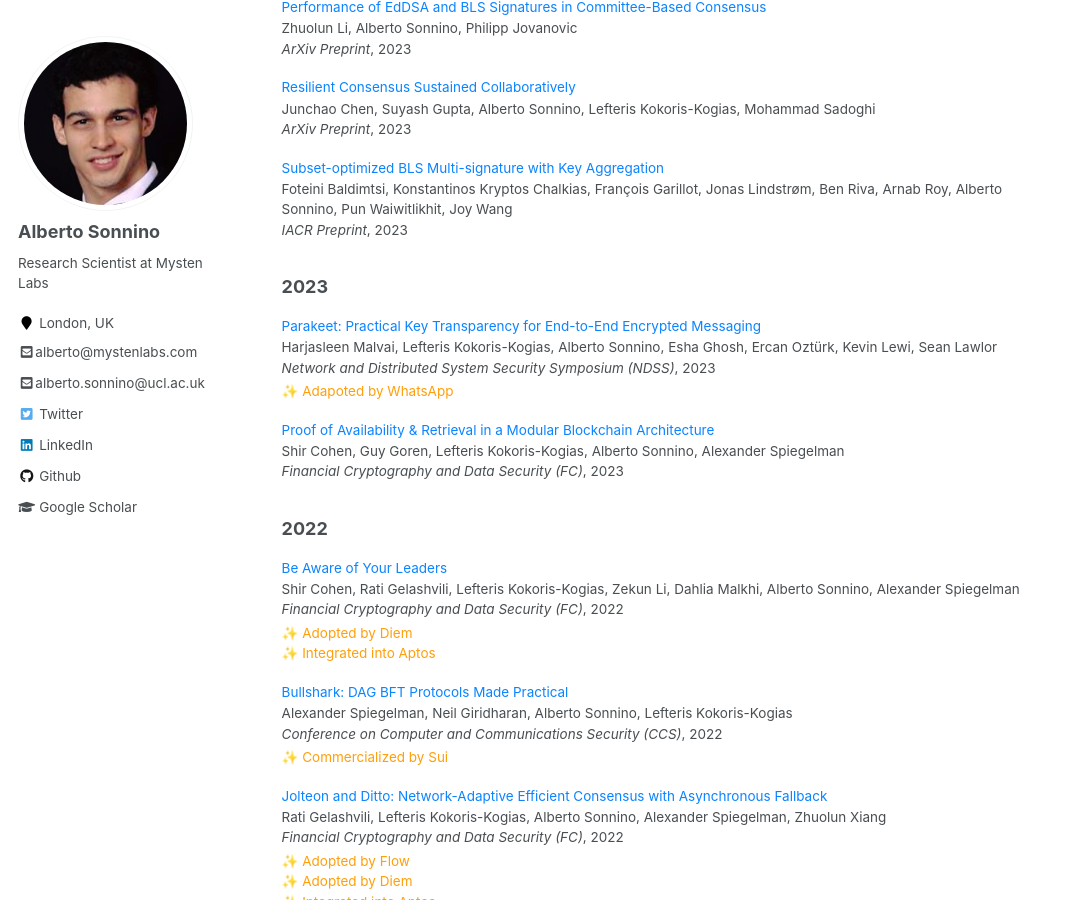
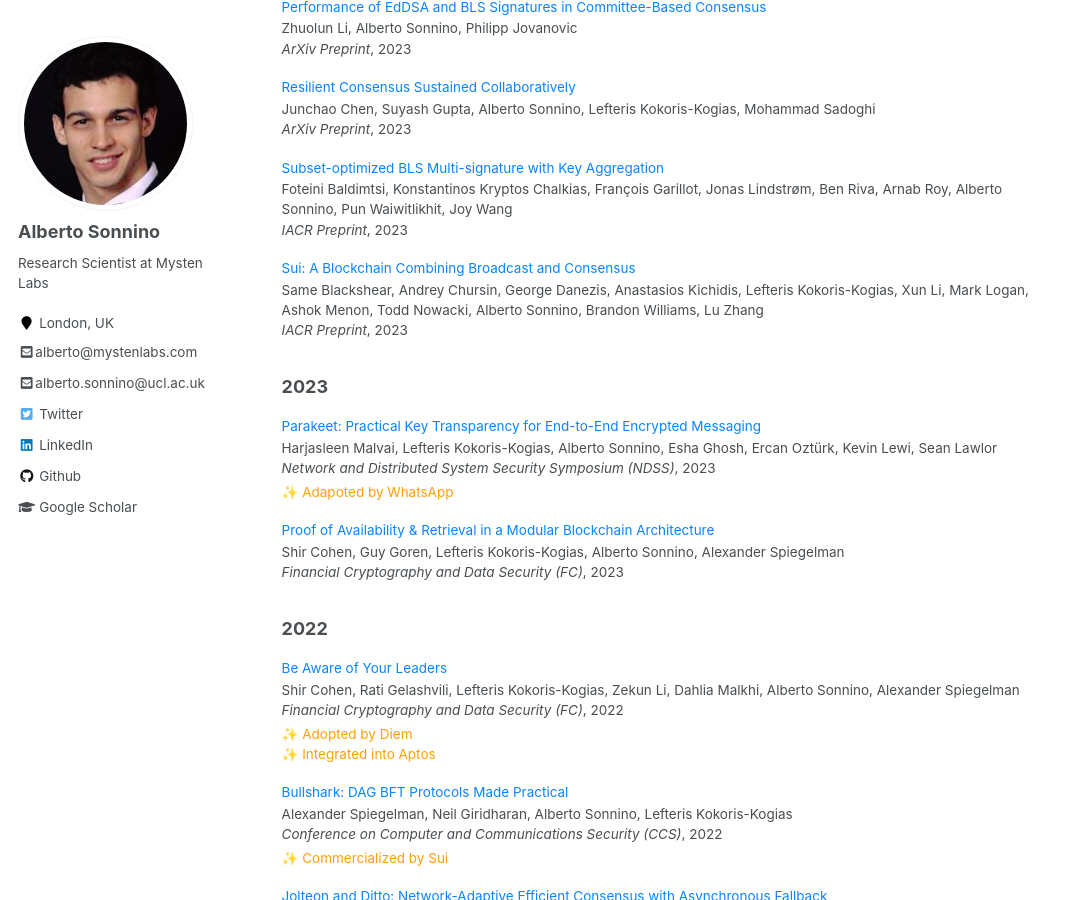
Before and after one commit to asonnino/asonnino.github.io, a Jekyll site: the page built from _pages/publications.md, in a window 1280 px wide and 900 px high, scrolled down 447 px. Shown: the whole window, without its empty margins (0-1073 px from the left). Built offline with Jekyll 4.4.1, drawn with Linux system fonts in a browser that asks for light colours.

Commit message:
Sui paper

```diff
--- a/_data/papers.json
+++ b/_data/papers.json
@@ -321,5 +321,13 @@
     "venue": "IACR Preprint",
     "date": 2023,
     "filename": "smskr.pdf"
+  },
+  {
+    "category": "submission",
+    "title": "Sui: A Blockchain Combining Broadcast and Consensus",
+    "authors": "Same Blackshear, Andrey Chursin, George Danezis, Anastasios Kichidis, Lefteris Kokoris-Kogias, Xun Li, Mark Logan, Ashok Menon, Todd Nowacki, Alberto Sonnino, Brandon Williams, Lu Zhang",
+    "venue": "IACR Preprint",
+    "date": 2023,
+    "filename": "sui.pdf"
   }
 ]
```
Also changed, not shown: 1 other file.
